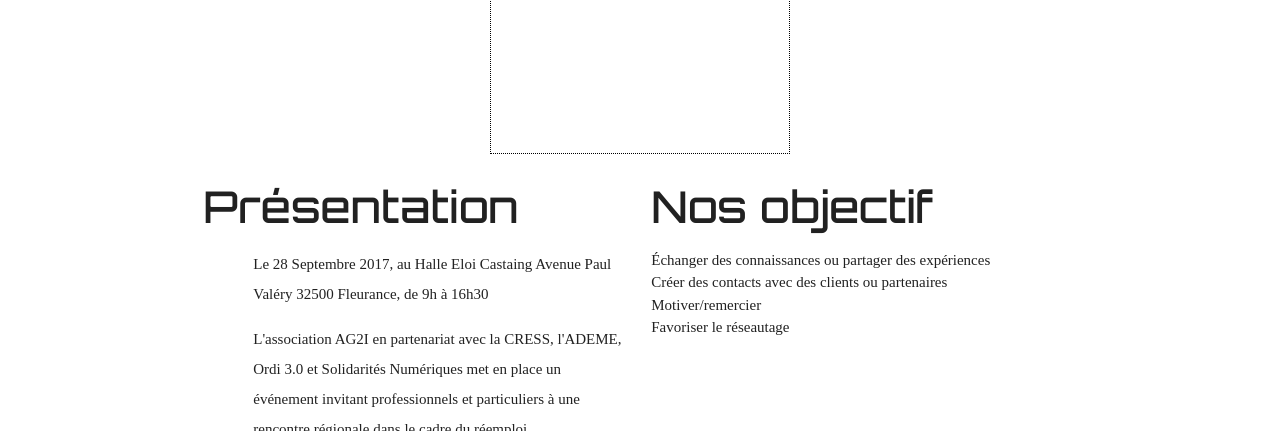
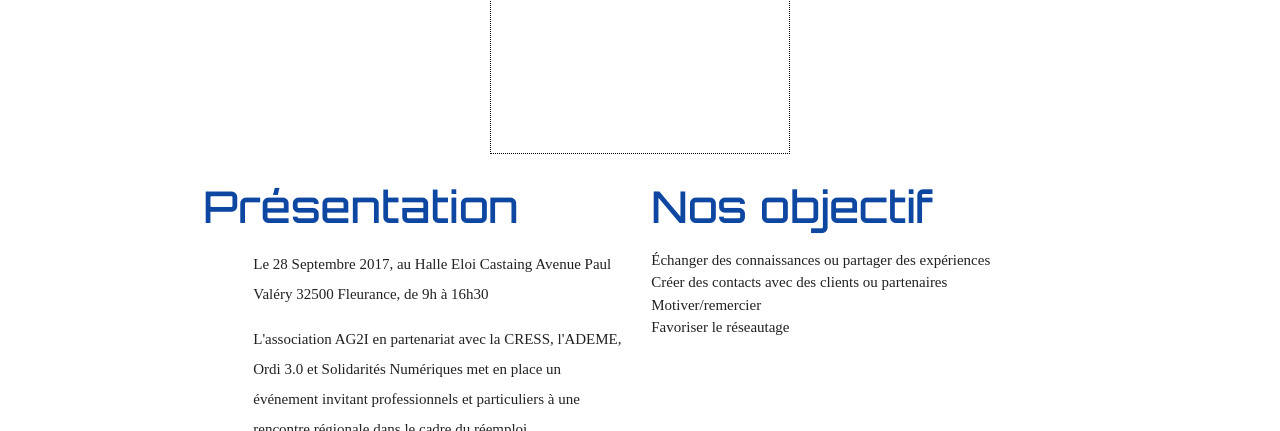
Before and after one commit to dinno1986/projet-p-dago-AG2I, a website: page public/accueil.html in a window 1280 px wide. Shown: the part 720-1151 px from the top of the page. Drawn offline with nearby package versions, Linux system fonts and the light colour scheme; a web font is replaced by a local one.

Commit message:
ajout des couleurs

```diff
--- a/public/style.css
+++ b/public/style.css
@@ -25,7 +25,6 @@ footer img{
 
 .bordure {
 	margin: auto;
-
 }
 
 .paragraphe{
@@ -61,6 +60,7 @@ nav{
 
 h3{
 	font-family:'Orbitron';
+	color: #0d47a1;
 }
 
 
```
